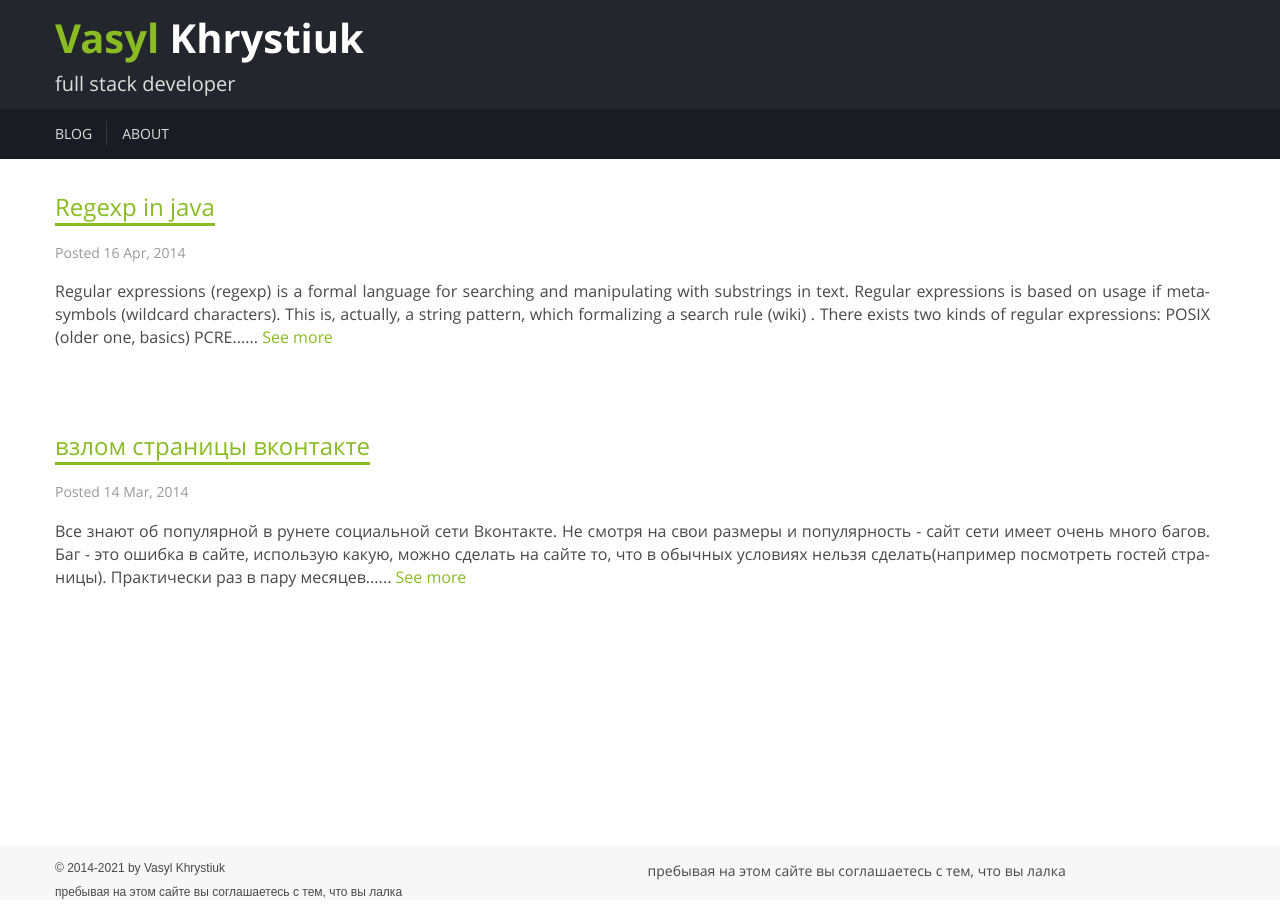
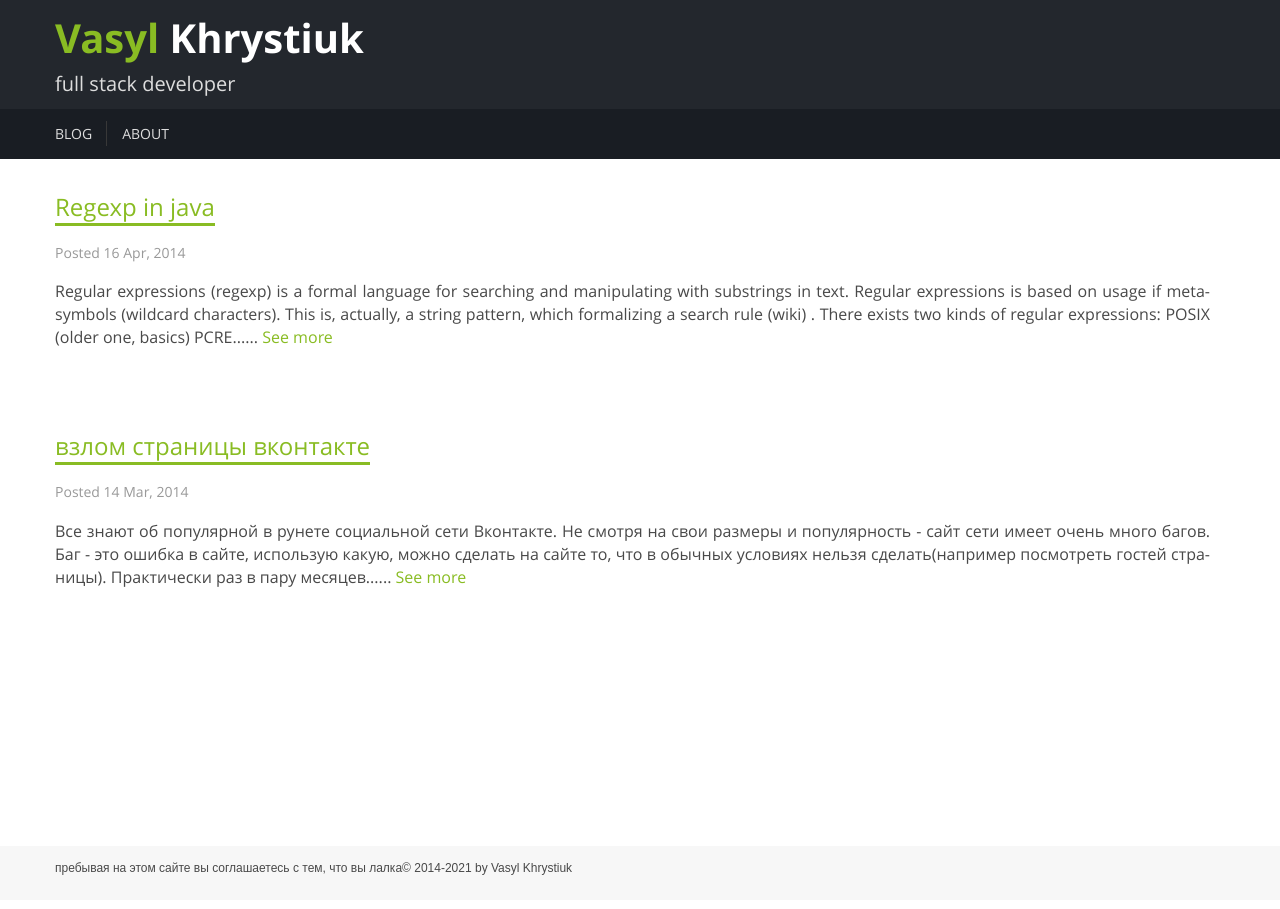
Before and after one commit to msangel/msangel.github.io, a Jekyll site: the page built from index.html, in a window 1280 px wide. Built offline with Jekyll 4.4.1, drawn with Linux system fonts in a browser that asks for light colours; comment, search, counter and statistics services are not loaded.

Commit message:
Update default.html

```diff
--- a/_layouts/default.html
+++ b/_layouts/default.html
@@ -47,12 +47,8 @@
         <div class="row">
           <div class="col-md-6 col-xs-12">
             <div class="copyright">
-              <p><a href="https://github.com/msangel/msangel.github.io" target="_self">©</a> 2014-{{ 'now' | date: "%Y" }} by Vasyl Khrystiuk</p>
-              <p>пребывая на этом сайте вы соглашаетесь с тем, что вы лалка</p>
+              <p>пребывая на этом сайте вы соглашаетесь с тем, что вы лалка<a href="https://github.com/msangel/msangel.github.io" target="_self">©</a> 2014-{{ 'now' | date: "%Y" }} by Vasyl Khrystiuk</p>
             </div>
-          </div>
-          <div class="col-md-6 col-xs-12">
-            <p>пребывая на этом сайте вы соглашаетесь с тем, что вы лалка</p>
           </div>
         </div>
       </div>
```
